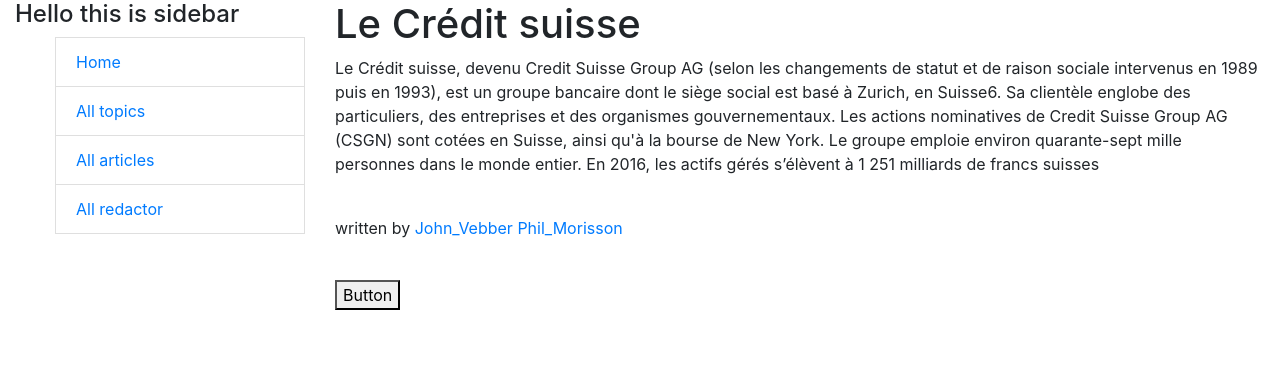
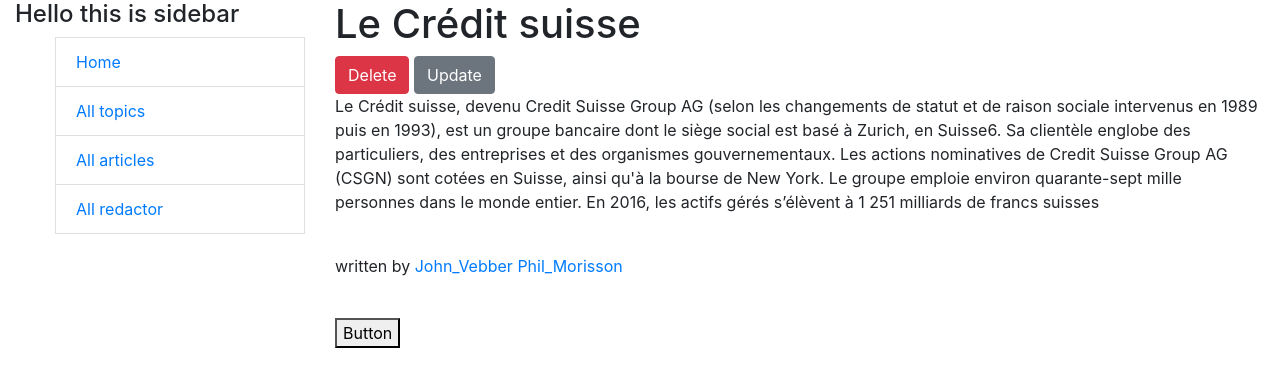
Before and after one commit to skmiwa1/newspaper-agency, a Django app: page /articles/1/ in a window 1280 px wide. Shown: the top 387 px of the page. Run offline with Django 4.2, Linux system fonts and the light colour scheme; data comes from the database, SQL or seed files in the repository; both versions use the stored data as it was after the commit.

Commit message:
add delete update to article_detail

```diff
--- a/templates/newspaper/article_detail.html
+++ b/templates/newspaper/article_detail.html
@@ -5,6 +5,13 @@
   <h1>
     {{ article.title }}
   </h1>
+    <a href="{% url 'newspaper:article-delete' pk=article.id %}" class="btn btn-danger link-to-page">
+      Delete
+    </a>
+
+    <a href="{% url 'newspaper:article-update' pk=article.id %}" class="btn btn-secondary link-to-page">
+      Update
+    </a>
   <p>
     {{ article.content }}
   </p>
--- a/templates/newspaper/redactor_list.html
+++ b/templates/newspaper/redactor_list.html
@@ -14,11 +14,13 @@
       <tr>
         <th>id</th>
         <th> name</th>
+        <th>years of experience</th>
       </tr>
       {% for redactor in redactor_list %}
         <tr>
           <td> {{ redactor.id }}</td>
           <td><a href="{{ redactor.get_absolute_url }}" >{{ redactor.first_name }} {{ redactor.last_name }}</a></td>
+          <td>{{ redactor.years_of_experience }}</td>
         </tr>
       {% endfor %}
 
```
Also changed, not shown: db.sqlite3.
